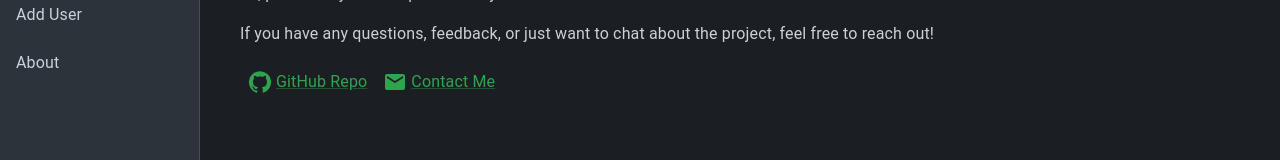
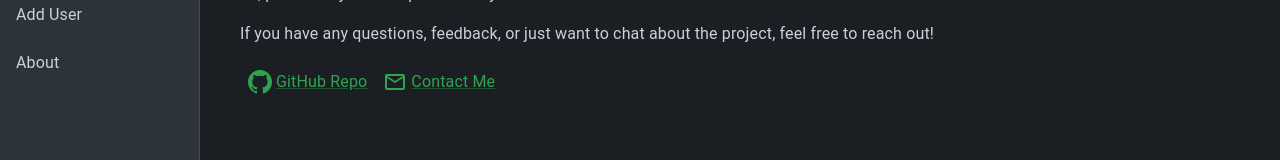
Before and after one commit to emily-flambe/chesscom-helper, a React (Vite) app in the folder chesscom_helper/frontend/: page /about in a window 1280 px wide. Shown: the part 273-433 px from the top of the page. Built offline with nearby package versions, Linux system fonts and the light colour scheme.

Commit message:
remove @mui/icons-material

```diff
--- a/chesscom_helper/frontend/package.json
+++ b/chesscom_helper/frontend/package.json
@@ -12,7 +12,6 @@
   "dependencies": {
     "@emotion/react": "^11.14.0",
     "@emotion/styled": "^11.14.0",
-    "@mui/icons-material": "^6.4.2",
     "@mui/material": "^6.4.2",
     "axios": "^1.7.9",
     "react": "^18.3.1",
--- a/chesscom_helper/frontend/src/pages/About.jsx
+++ b/chesscom_helper/frontend/src/pages/About.jsx
@@ -1,6 +1,5 @@
 import React from "react";
 import { Container, Typography, Box, Link } from "@mui/material";
-import { GitHub, Email } from "@mui/icons-material";
 
 const About = () => {
   return (
@@ -17,7 +16,7 @@ const About = () => {
           This web app is a fun and flouncy side project.
         </Typography>
         <Typography variant="body1" paragraph>
-          Chess.com has a <i>very</i> {" "}
+          Chess.com has a <i>very</i>{" "}
           <Link href="https://www.chess.com/news/view/published-data-api" target="_blank" rel="noopener noreferrer">
             public API
           </Link>
@@ -29,6 +28,8 @@ const About = () => {
           If you have any questions, feedback, or just want to chat about the project,
           feel free to reach out!
         </Typography>
+
+        {/* Links with Custom SVG Icons */}
         <Box sx={{ mt: 3 }}>
           <Link
             href="https://github.com/emily-flambe/chesscom-helper"
@@ -36,14 +37,30 @@ const About = () => {
             rel="noopener noreferrer"
             sx={{ display: "inline-flex", alignItems: "center", mx: 1 }}
           >
-            <GitHub sx={{ mr: 0.5 }} />
+            <svg
+              xmlns="http://www.w3.org/2000/svg"
+              viewBox="0 0 24 24"
+              width="24"
+              height="24"
+              fill="currentColor"
+              style={{ marginRight: 4 }}>
+              <path d="M12 0C5.37 0 0 5.37 0 12c0 5.3 3.44 9.8 8.2 11.4.6.1.82-.26.82-.58 0-.28-.01-1.02-.02-2-3.34.72-4.04-1.61-4.04-1.61-.54-1.38-1.32-1.75-1.32-1.75-1.08-.74.08-.72.08-.72 1.2.08 1.83 1.23 1.83 1.23 1.06 1.82 2.78 1.3 3.46.99.1-.77.42-1.3.76-1.6-2.67-.3-5.47-1.34-5.47-5.96 0-1.32.47-2.4 1.23-3.24-.12-.3-.53-1.52.12-3.16 0 0 1-.32 3.3 1.24a11.42 11.42 0 016 0c2.3-1.56 3.3-1.24 3.3-1.24.65 1.64.24 2.86.12 3.16.76.84 1.23 1.92 1.23 3.24 0 4.63-2.8 5.66-5.47 5.96.43.37.81 1.1.81 2.22 0 1.6-.02 2.9-.02 3.3 0 .32.22.7.82.58C20.56 21.8 24 17.3 24 12c0-6.63-5.37-12-12-12z" />
+            </svg>
             GitHub Repo
           </Link>
           <Link
             href="mailto:emilyflambe@gmail.com"
             sx={{ display: "inline-flex", alignItems: "center", mx: 1 }}
           >
-            <Email sx={{ mr: 0.5 }} />
+            <svg
+              xmlns="http://www.w3.org/2000/svg"
+              viewBox="0 0 24 24"
+              width="24"
+              height="24"
+              fill="currentColor"
+              style={{ marginRight: 4 }}>
+              <path d="M22 6c0-1.1-.9-2-2-2H4C2.9 4 2 4.9 2 6v12c0 1.1.9 2 2 2h16c1.1 0 2-.9 2-2V6zm-2 0l-8 5-8-5h16zm0 12H4V8l8 5 8-5v10z"/>
+            </svg>
             Contact Me
           </Link>
         </Box>
@@ -55,7 +72,7 @@ const About = () => {
             alt="Bonus Easter Egg 1"
             style={{ maxWidth: "100%", height: "auto", borderRadius: "8px" }}
           />
-        <Box sx={{ flexBasis: "100%", textAlign: "left" }}>  {/* Ensures text takes full width */}
+          <Box sx={{ flexBasis: "100%", textAlign: "left" }}>
             <Typography variant="body2" sx={{ fontStyle: "italic" }}>
               I'm a what, Cursor? A WHAT?
             </Typography>
@@ -89,7 +106,6 @@ const About = () => {
           </Typography>
         </Box>
       </Box>
-
     </Container>
   );
 };
```
Also changed, not shown: 2 other files (tests, documents, lock files or other folders). Lines whose indentation alone changed are shown as unchanged.
